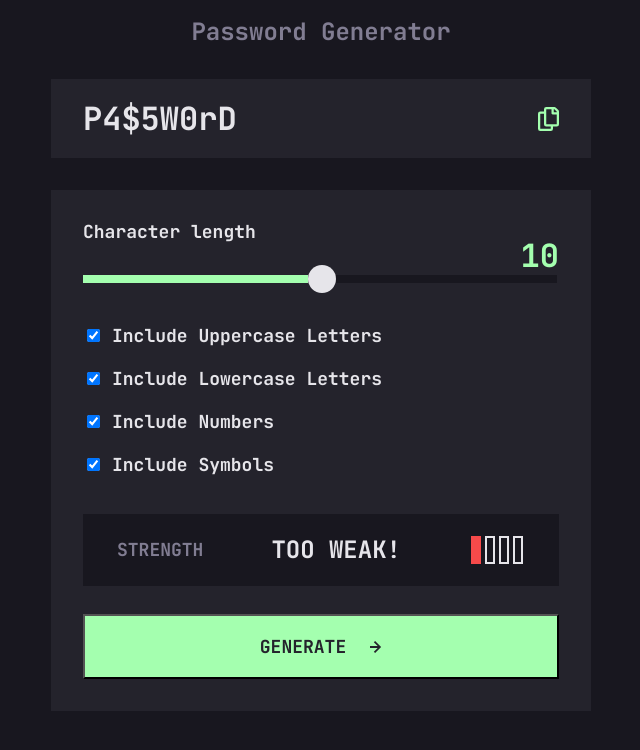
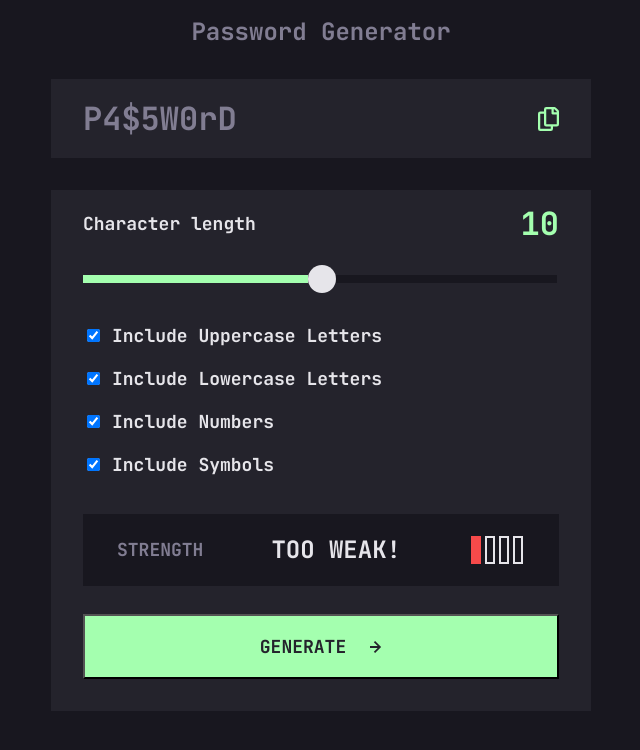
Before and after one commit to feorgie/password-generator, a React (Create React App) app: page / in a window 1280 px wide. Shown: the top 750 px of the page, without its empty margins (319-959 px from the left). Built offline with nearby package versions, Linux system fonts and the light colour scheme.

Commit message:
styles updated on password and hover states

```diff
--- a/src/App.js
+++ b/src/App.js
@@ -4,7 +4,7 @@ import Generator from "./components/Generator/Generator";
 import { useState } from "react";
 
 function App() {
-  const [password, setPassword] = useState("P4$5W0rD");
+  const [password, setPassword] = useState("");
   const [copied, setCopied] = useState(false);
 
   const handlePasswordUpdate = (newPassword) => {
--- a/src/components/Button/Button.module.css
+++ b/src/components/Button/Button.module.css
@@ -6,4 +6,7 @@
     content: url("./icon-arrow-right.svg");
     padding-left: 24px;
   }
+  &:hover {
+    cursor: pointer;
+  }
 }
--- a/src/components/Checkbox/Checkbox.js
+++ b/src/components/Checkbox/Checkbox.js
@@ -4,6 +4,7 @@ import css from "./Checkbox.module.css";
 const Checkbox = ({ label, checked, handleCheckbox, name }) => {
   return (
     <div className={css.container}>
+      <label className="font-body">
         <input
           className={css.checkbox}
           type="checkbox"
@@ -11,7 +12,8 @@ const Checkbox = ({ label, checked, handleCheckbox, name }) => {
           checked={checked}
           onChange={(e) => handleCheckbox(e)}
         />
-      <label className="font-body">{label}</label>
+        {label}
+      </label>
     </div>
   );
 };
--- a/src/components/Display/Display.js
+++ b/src/components/Display/Display.js
@@ -3,16 +3,19 @@ import copyIcon from "./icon-copy.svg";
 import css from "./Display.module.css";
 
 const Display = ({ copied, password, handleClick }) => {
+  const usePlaceholder = !password;
   return (
     <div className={css.container}>
       <input
         className={css.inputForCopy}
         id="inputForCopy"
         type="text"
-        value={password}
+        value={usePlaceholder ? "" : password}
         readOnly
       />
-      <span className="fontLarge">{password}</span>
+      <span className={`fontLarge ${usePlaceholder && "fontGrey"}`}>
+        {usePlaceholder ? "P4$5W0rD" : password}
+      </span>
       <span className={css.copyContainer}>
         {copied && <span className="fontBody green">COPIED</span>}
         <img
--- a/src/components/Display/Display.module.css
+++ b/src/components/Display/Display.module.css
@@ -19,4 +19,7 @@
   width: 21px;
   height: 24px;
   margin-left: 12px;
+  &:hover {
+    cursor: pointer;
+  }
 }
--- a/src/components/RangeSelect/RangeSelect.module.css
+++ b/src/components/RangeSelect/RangeSelect.module.css
@@ -2,6 +2,11 @@
   height: 43px;
   display: flex;
   justify-content: space-between;
+  position: relative;
+  & * {
+    padding: 0;
+    margin: auto 0;
+  }
 }
 .sliderContainer {
   width: 100%;
```
Lines whose indentation alone changed are shown as unchanged.
